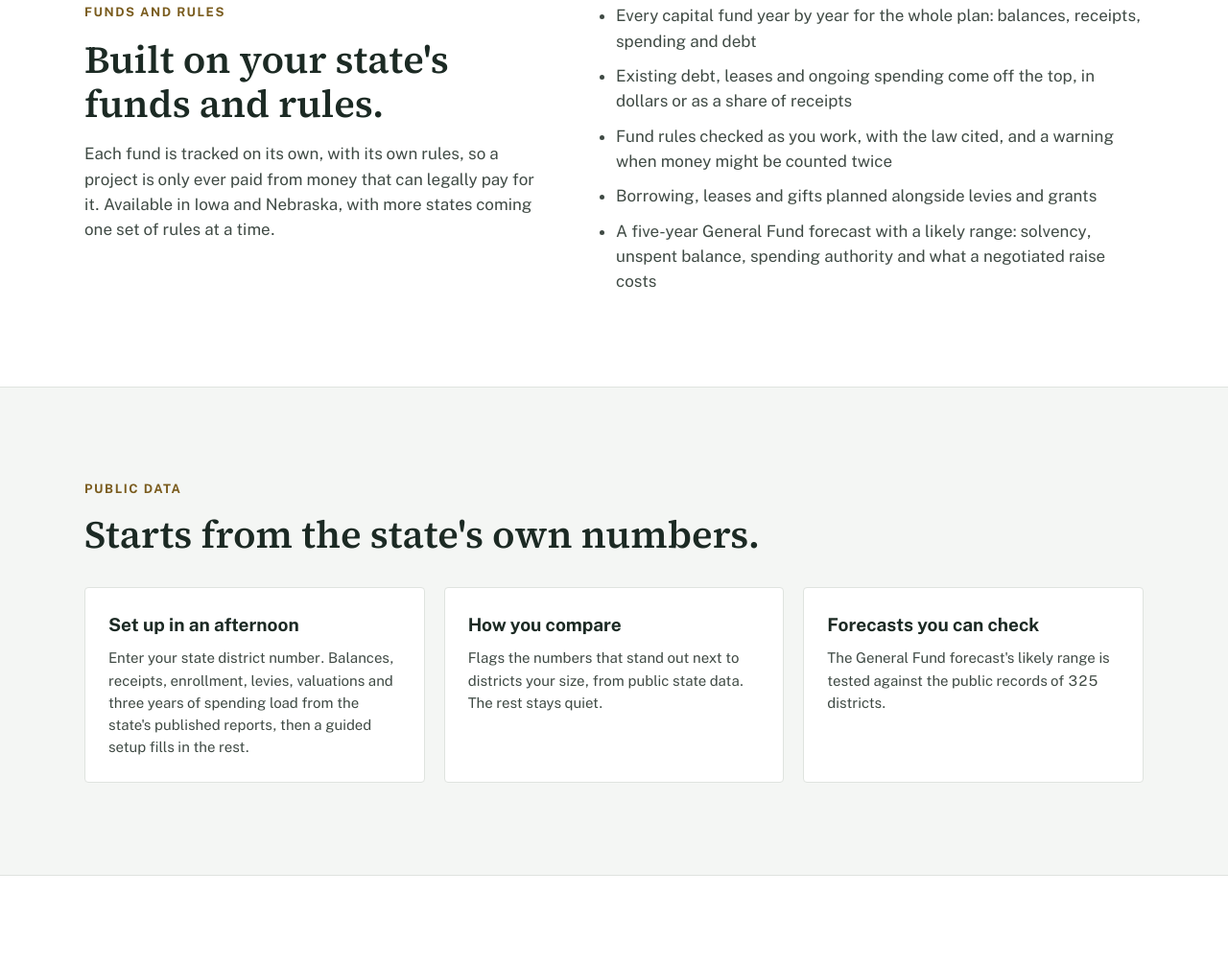
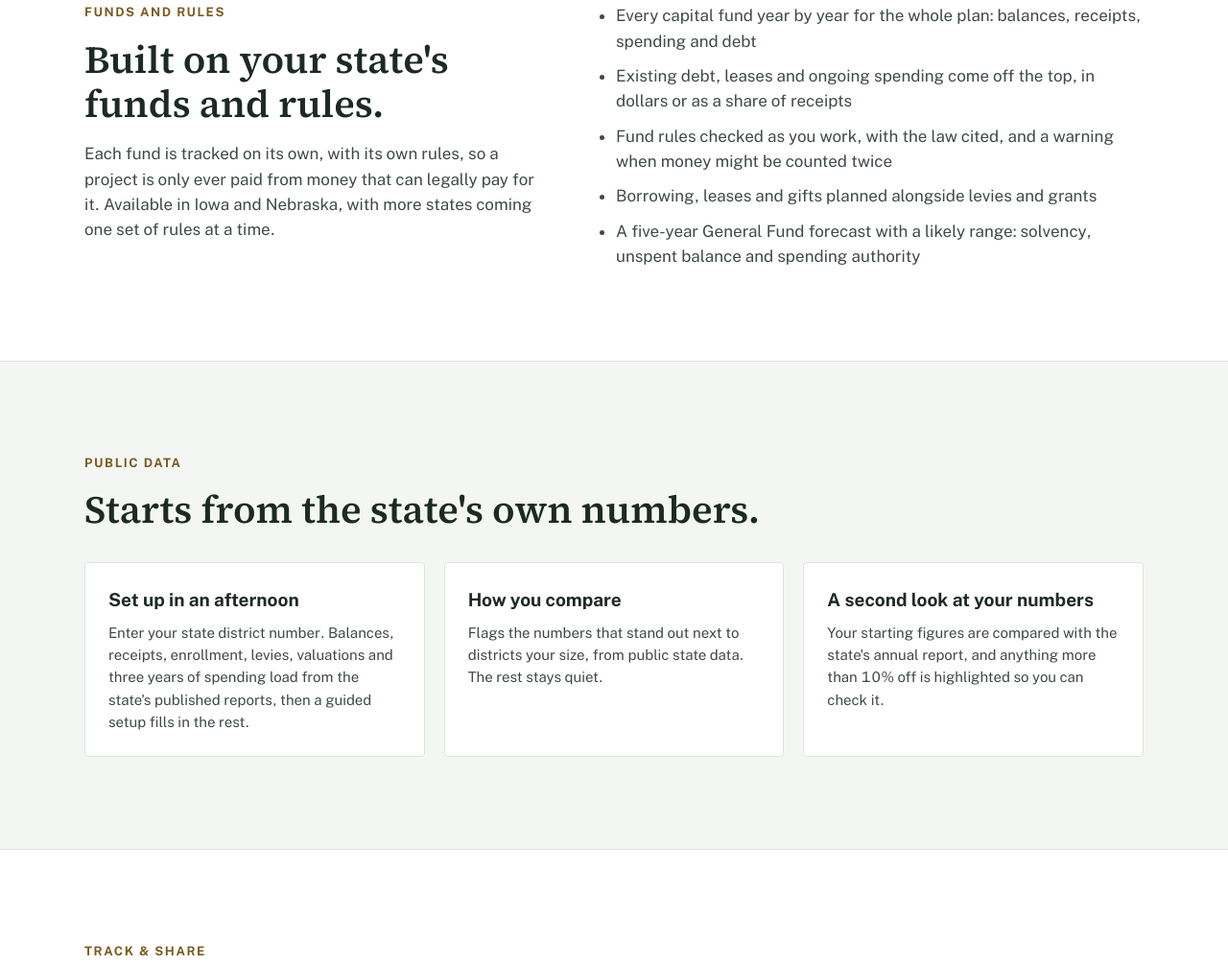
Before and after one commit to WillowHoller/willowholler-site, a plain HTML site: page index.html in a window 1280 px wide. Shown: the part 3369-4375 px from the top of the page at 96% size. Drawn offline with nearby package versions, Linux system fonts and the light colour scheme.

Commit message:
Add files via upload

```diff
--- a/index.html
+++ b/index.html
@@ -152,7 +152,7 @@
           <li>Existing debt, leases and ongoing spending come off the top, in dollars or as a share of receipts</li>
           <li>Fund rules checked as you work, with the law cited, and a warning when money might be counted twice</li>
           <li>Borrowing, leases and gifts planned alongside levies and grants</li>
-          <li>A five-year General Fund forecast with a likely range: solvency, unspent balance, spending authority and what a negotiated raise costs</li>
+          <li>A five-year General Fund forecast with a likely range: solvency, unspent balance and spending authority</li>
         </ul>
       </div>
     </div>
@@ -165,7 +165,7 @@
       <div class="grid3">
         <div class="ftile"><h3>Set up in an afternoon</h3><p>Enter your state district number. Balances, receipts, enrollment, levies, valuations and three years of spending load from the state's published reports, then a guided setup fills in the rest.</p></div>
         <div class="ftile"><h3>How you compare</h3><p>Flags the numbers that stand out next to districts your size, from public state data. The rest stays quiet.</p></div>
-        <div class="ftile"><h3>Forecasts you can check</h3><p>The General Fund forecast's likely range is tested against the public records of 325 districts.</p></div>
+        <div class="ftile"><h3>A second look at your numbers</h3><p>Your starting figures are compared with the state's annual report, and anything more than 10% off is highlighted so you can check it.</p></div>
       </div>
     </div>
   </section>
```
